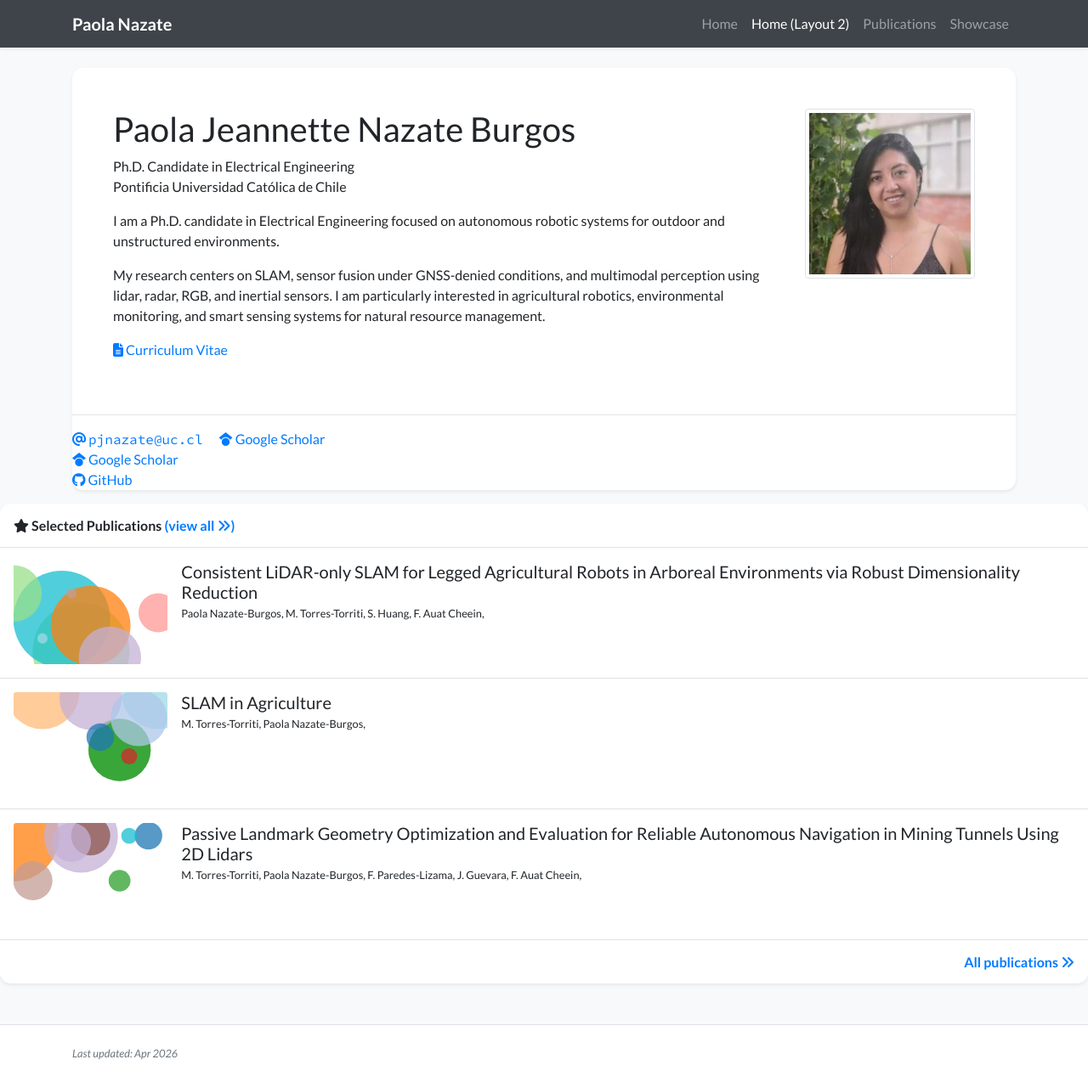
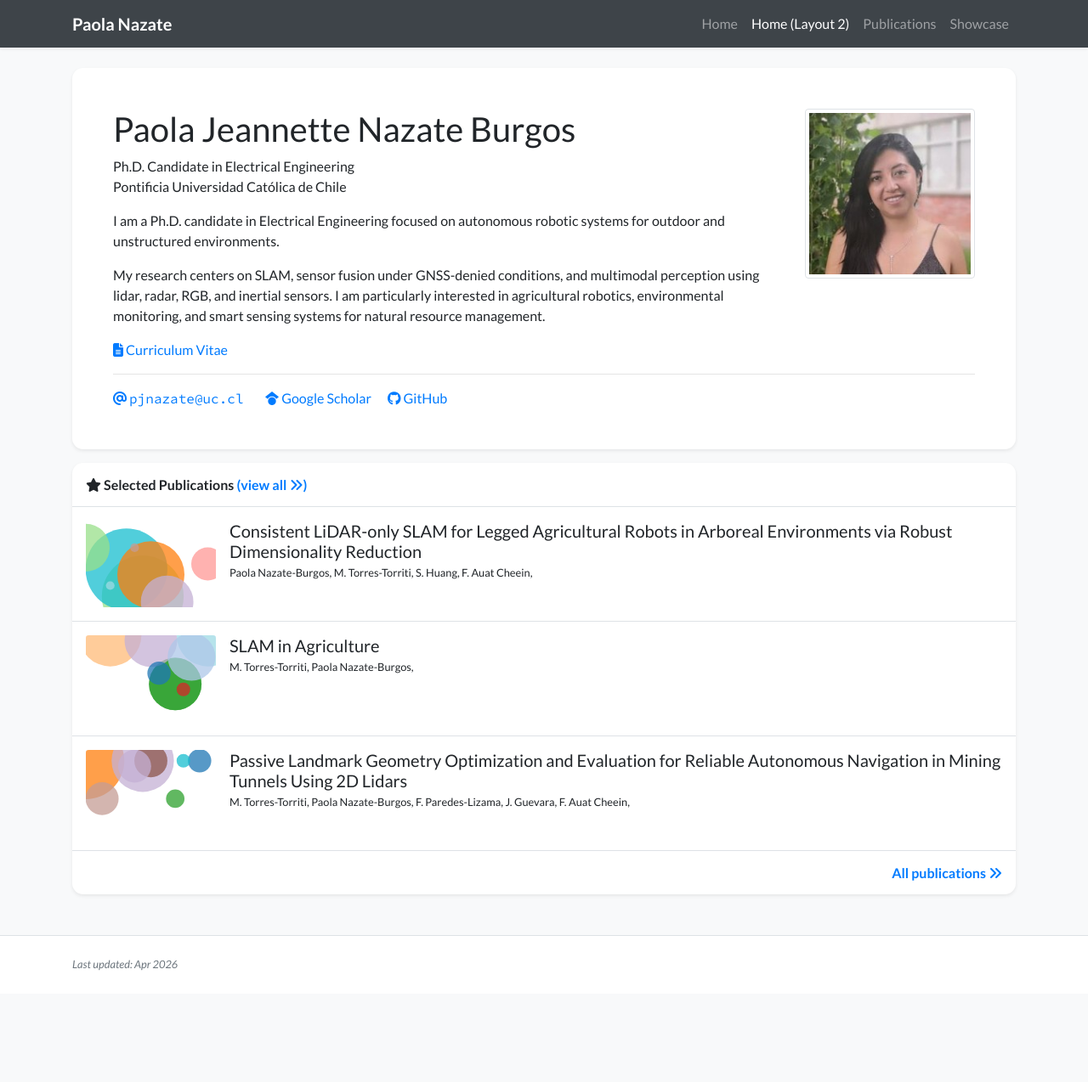
Before and after one commit to PaolaNazateB/webpage, a Jekyll site: the page built from index_layout2.html, in a window 1280 px wide and 1274 px high. Shown: the whole window at 85% size. Built offline with Jekyll 4.4.1, drawn with Linux system fonts in a browser that asks for light colours; nearby versions of some CDN libraries; a style sheet for code colours, icons or effects is not loaded.

Commit message:
Update profile_card.html

```diff
--- a/_includes/widgets/profile_card.html
+++ b/_includes/widgets/profile_card.html
@@ -2,137 +2,140 @@
     <div class="col">
         <div class="card border-0 shadow-sm bg-white">
             <div class="card-body p-5">
+
+                <!-- PROFILE HEADER -->
                 <div class="row">
                     <div class="col">
+
                         {% if site.data.profile.portrait_url %}
-                        <!-- When the screen is wider than md, float the portrait on the right -->
                         <div class="figure float-right ml-4 mb-4 d-none d-md-block">
                             <img
                                 src="{{ site.data.profile.portrait_url | relative_url }}"
                                 class="figure-img img-fluid img-thumbnail"
                                 style="height: 200px;"
-                                data-toggle="tooltip"
-                                data-placement="top"
                                 title="{{ site.data.profile.portrait_caption }}">
                         </div>
                         {% endif %}
 
                         <div class="d-flex">
                             <div class="h1 font-weight-normal">
-                                {{ site.data.profile.primary_name }} <small>{{ site.data.profile.secondary_name }}</small>
+                                {{ site.data.profile.primary_name }}
+                                <small>{{ site.data.profile.secondary_name }}</small>
                             </div>
+
                             {% if site.data.profile.portrait_url %}
                             <div class="ml-auto d-md-none">
                                 <a target="_blank" href="{{ site.data.profile.portrait_url | relative_url }}">
-                                    <img src="{{ site.data.profile.portrait_url | relative_url }}" class="rounded-circle" style="height: 48px;" alt="Portrait">
+                                    <img src="{{ site.data.profile.portrait_url | relative_url }}"
+                                         class="rounded-circle"
+                                         style="height: 48px;"
+                                         alt="Portrait">
                                 </a>
                             </div>
                             {% endif %}
                         </div>
+
+                        <!-- POSITIONS -->
                         <div class="text-profile-position">
                             {% for position in site.data.profile.positions %}
-                            {% if position.logo -%}
-                            <img src="{{ position.logo | relative_url }}" alt="Logo" class="inline-badge"/>
-                            {%- endif %}
-                            {{ position.name }}<br/>
+                                {% if position.logo %}
+                                    <img src="{{ position.logo | relative_url }}"
+                                         alt="Logo"
+                                         class="inline-badge"/>
+                                {% endif %}
+                                {{ position.name }}<br/>
                             {% endfor %}
                         </div>
-                        <div class="text-profile-bio mt-3" {% if site.data.profile.short_bio_text_justify %}style="text-align: justify;"{% endif %}>
+
+                        <!-- BIO -->
+                        <div class="text-profile-bio mt-3"
+                             {% if site.data.profile.short_bio_text_justify %}
+                             style="text-align: justify;"
+                             {% endif %}>
                             {{ site.data.profile.short_bio }}
                         </div>
+
+                        <!-- CV -->
                         {% if site.data.profile.cv_link %}
-                            <a target="_blank" href="{{ site.data.profile.cv_link | relative_url }}"><i class="fas fa-file-alt"></i> Curriculum Vitae</a> <br/>
+                        <a target="_blank"
+                           href="{{ site.data.profile.cv_link | relative_url }}">
+                            <i class="fas fa-file-alt"></i> Curriculum Vitae
+                        </a>
+                        <br/>
                         {% endif %}
-                    </div>
 
                     </div>
                 </div>
 
                 <hr />
 
+                <!-- CONTACT + LINKS -->
                 <div class="row">
                     <div class="col">
-                        <a class="pr-3" href="mailto:{{ site.data.profile.email }}">
+
+                        <!-- EMAIL -->
+                        <a class="pr-3"
+                           href="mailto:{{ site.data.profile.email }}">
                             <i class="fas fa-at"></i>
-                            <span class="email-text">{{ site.data.profile.email }}</span>
+                            <span class="email-text">
+                                {{ site.data.profile.email }}
+                            </span>
                         </a>
 
+                        <!-- GOOGLE SCHOLAR -->
                         {% if site.data.profile.gscholar %}
-                            {%- if site.data.profile.gscholar contains 'scholar.google' -%}
-                                {%- assign gscholar_url = site.data.profile.gscholar -%}
-                            {%- else -%}
-                                {%- assign gscholar_url = 'https://scholar.google.com/citations?user=' | append: site.data.profile.gscholar -%}
-                            {%- endif -%}
-                            <a class="pr-3 no-break" target="_blank" href="{{ gscholar_url }}">
+                            {% if site.data.profile.gscholar contains 'scholar.google' %}
+                                {% assign gscholar_url = site.data.profile.gscholar %}
+                            {% else %}
+                                {% assign gscholar_url = 'https://scholar.google.com/citations?user=' | append: site.data.profile.gscholar %}
+                            {% endif %}
+                            <a class="pr-3 no-break"
+                               target="_blank"
+                               href="{{ gscholar_url }}">
                                 <i class="fab fa-google-scholar"></i> Google Scholar
                             </a>
                         {% endif %}
-                    </div>
-                </div>
 
-                        {% if site.data.profile.gscholar %}
-                        {%- if site.data.profile.gscholar contains 'scholar.google' -%}
-                        {%- assign gscholar_url = site.data.profile.gscholar -%}
-                        {%- else -%}
-                        {%- assign gscholar_url = 'https://scholar.google.com/citations?user=' | append: site.data.profile.gscholar -%}
-                        {%- endif -%}
-                        <a class="pr-3 no-break" target="_blank" href="{{ gscholar_url }}">
-                            <i class="fab fa-google-scholar"></i> Google Scholar
-                        </a>
-                        {% endif %}
-
+                        <!-- GITHUB -->
                         {% if site.data.profile.github %}
-                        <a class="pr-3 no-break" target="_blank" href="https://github.com/{{ site.data.profile.github }}">
+                        <a class="pr-3 no-break"
+                           target="_blank"
+                           href="https://github.com/{{ site.data.profile.github }}">
                             <i class="fab fa-github"></i> GitHub
                         </a>
                         {% endif %}
 
-                        {% if site.data.profile.wechat_qrcode %}
-                        <a class="pr-3 no-break" data-toggle="modal" data-target="#modal-wechat">
-                            <i class="fab fa-weixin"></i> WeChat
+                        <!-- LINKEDIN -->
+                        {% if site.data.profile.linkedin %}
+                        <a class="pr-3 no-break"
+                           target="_blank"
+                           href="https://www.linkedin.com/in/{{ site.data.profile.linkedin }}">
+                            <i class="fab fa-linkedin"></i> LinkedIn
                         </a>
                         {% endif %}
 
+                        <!-- ORCID -->
+                        {% if site.data.profile.orcid %}
+                        <a class="pr-3 no-break"
+                           target="_blank"
+                           href="https://orcid.org/{{ site.data.profile.orcid }}">
+                            <i class="fab fa-orcid"></i> ORCID
+                        </a>
+                        {% endif %}
+
+                        <!-- TWITTER -->
                         {% if site.data.profile.twitter %}
-                        <a class="pr-3 no-break" target="_blank" href="https://twitter.com/{{ site.data.profile.twitter }}">
+                        <a class="pr-3 no-break"
+                           target="_blank"
+                           href="https://twitter.com/{{ site.data.profile.twitter }}">
                             <i class="fab fa-twitter"></i> Twitter
                         </a>
                         {% endif %}
 
-                        {% if site.data.profile.linkedin %}
-                        <a class="pr-3 no-break" target="_blank" href="https://www.linkedin.com/in/{{ site.data.profile.linkedin }}">
-                            <i class="fab fa-linkedin"></i> LinkedIn
-                        </a>
-                        {% endif %}
-
-                        {% if site.data.profile.orcid %}
-                        <a class="pr-3 no-break" target="_blank" href="https://orcid.org/{{ site.data.profile.orcid }}">
-                            <i class="fab fa-orcid"></i> ORCID
-                        </a>
-                        {% endif %}
                     </div>
                 </div>
+
             </div>
         </div>
     </div>
 </div>
-
-{% if site.data.profile.wechat_qrcode %}
-<div class="modal fade" id="modal-wechat" tabindex="-1" aria-hidden="true">
-    <div class="modal-dialog modal-sm">
-        <div class="modal-content">
-            <div class="modal-body p-0">
-                <img src="{{ site.data.profile.wechat_qrcode | relative_url }}" class="img-fluid">
-            </div>
-            {% if site.data.profile.wechat_prompt %}
-            <div class="modal-body p-1">
-                {{ site.data.profile.wechat_prompt }}
-            </div>
-            {% endif %}
-            <div class="modal-footer">
-                <button type="button" class="btn btn-primary" data-dismiss="modal">Close</button>
-            </div>
-        </div>
-    </div>
-</div>
-{% endif %}
```
